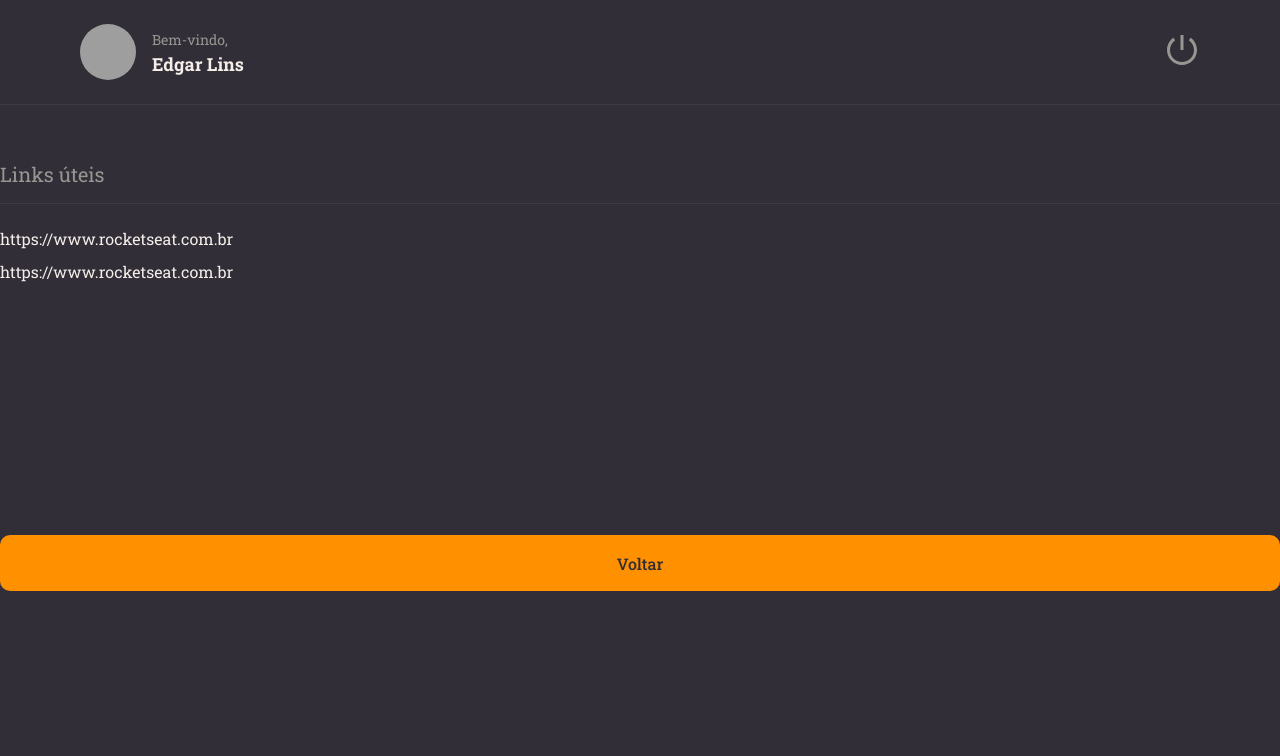
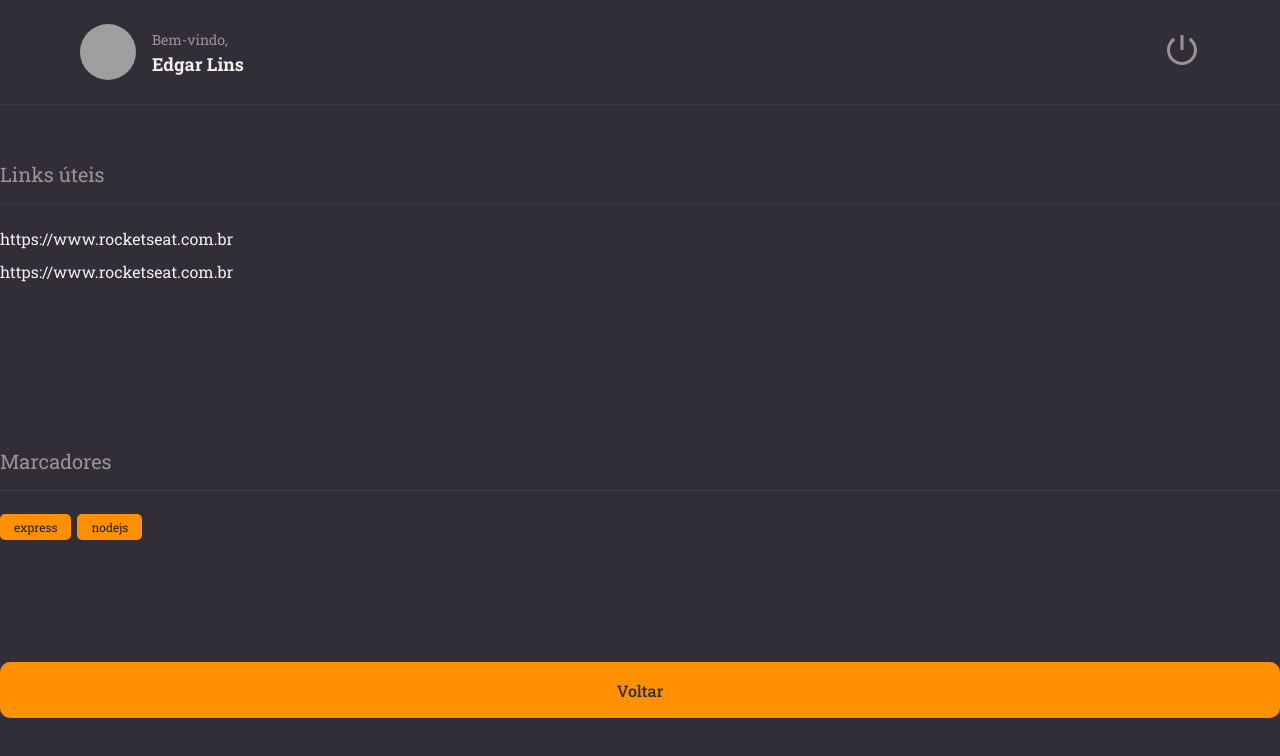
Before and after one commit to edgar-lins/rocketnotes, a React (Vite) app: page / in a window 1280 px wide. Shown: the top 756 px of the page. Built offline with nearby package versions, Linux system fonts and the light colour scheme; grey boxes are pictures that could not be loaded.

Commit message:
Class: Tag component

```diff
--- /dev/null
+++ b/src/components/Tag/index.jsx
@@ -0,0 +1,9 @@
+import { Container } from "./styles";
+
+export function Tag({ title }) {
+    return (
+        <Container>
+            {title}
+        </Container>
+    )
+}
--- /dev/null
+++ b/src/components/Tag/styles.js
@@ -0,0 +1,10 @@
+import styled from "styled-components";
+
+export const Container = styled.span`
+    font-size: 12px;
+    padding: 5px 14px;
+    border-radius: 5px;
+    margin-right: 6px;
+    color: ${({ theme }) => theme.COLORS.BACKGROUND_900};
+    background-color: ${({ theme }) => theme.COLORS.ORANGE};
+`;
--- a/src/pages/Details/index.jsx
+++ b/src/pages/Details/index.jsx
@@ -3,6 +3,7 @@
 import { Header } from '../../components/Header';
 import { Button } from '../../components/Button';
 import { Section } from '../../components/Section';
+import { Tag } from '../../components/Tag';
 
 export function Details() {
 
@@ -17,6 +18,11 @@
         </Links>
       </Section>
 
+      <Section title="Marcadores">
+        <Tag title="express" />
+        <Tag title="nodejs" />
+      </Section>
+
       <Button title="Voltar" />
     </Container>
   )
```
